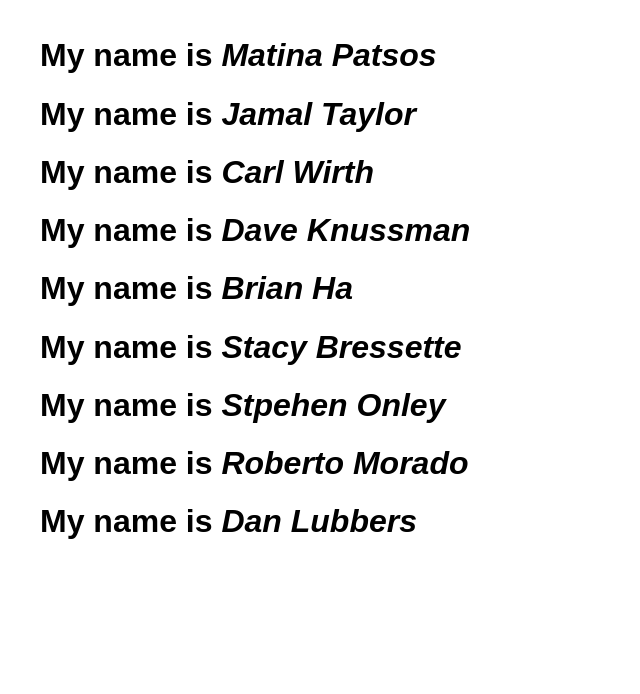
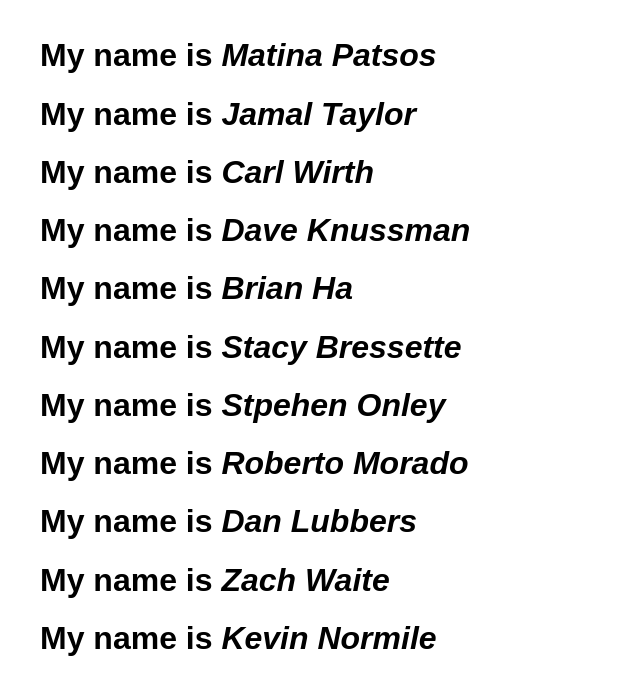
Before and after one commit to vyaskruti89/JavaScriptFundamentals2019, a website: page exercises/01-git-intro/01-git-intro.html in a window 1280 px wide. Shown: the whole page, without its empty margins (0-640 px from the left). Drawn offline with nearby package versions, Linux system fonts and the light colour scheme.

Commit message:
More names

```diff
--- a/exercises/01-git-intro/01-git-intro.html
+++ b/exercises/01-git-intro/01-git-intro.html
@@ -40,6 +40,8 @@
       <h1>My name is <em>Stpehen Onley</em></h1>
       <h1>My name is <em>Roberto Morado</em></h1>
       <h1>My name is <em>Dan Lubbers</em></h1>
+      <h1>My name is <em>Zach Waite</em></h1>
+      <h1>My name is <em>Kevin Normile</em></h1>
     </div>
   </body>
 </html>
```
Lines whose indentation alone changed are shown as unchanged.
